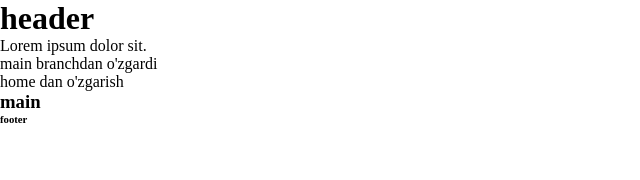
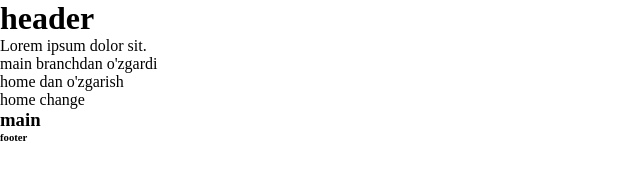
Before and after one commit to BobirM/lesson12, a plain HTML site: page index.html in a window 1280 px wide. Shown: the whole page, without its empty margins (0-640 px from the left). Drawn offline with Linux system fonts and the light colour scheme.

Commit message:
Add header

```diff
--- a/index.html
+++ b/index.html
@@ -15,6 +15,7 @@
     <p>Lorem ipsum dolor sit.</p>
     <p>main branchdan o'zgardi</p>
     <p>home dan o'zgarish</p>
+    <p>home change</p>
    </header>
    <main>
     <h3>main</h3>
```
